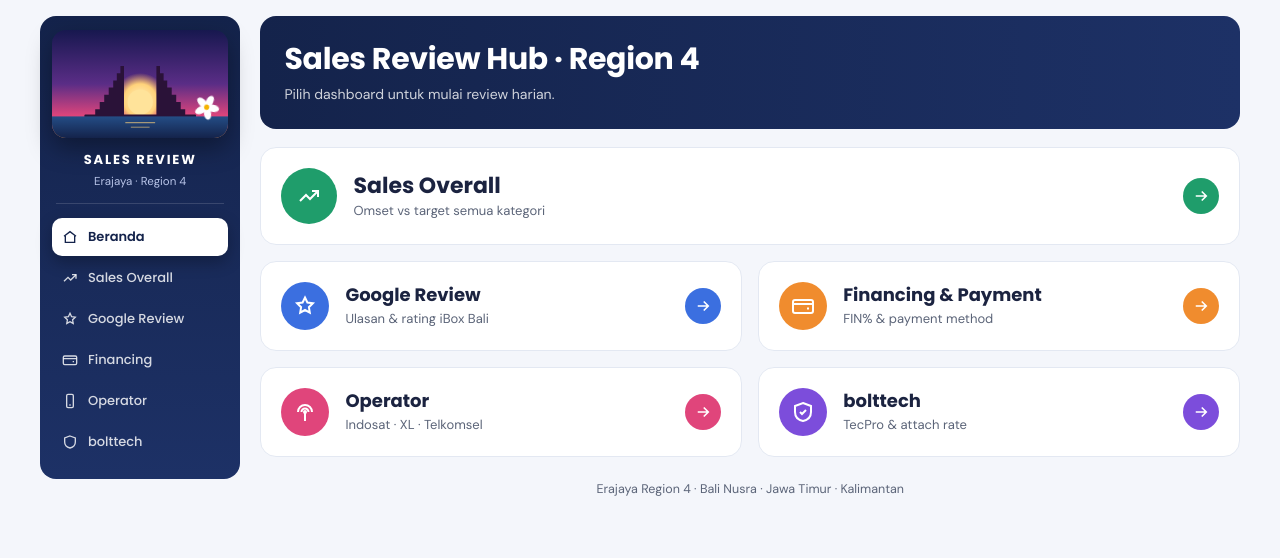
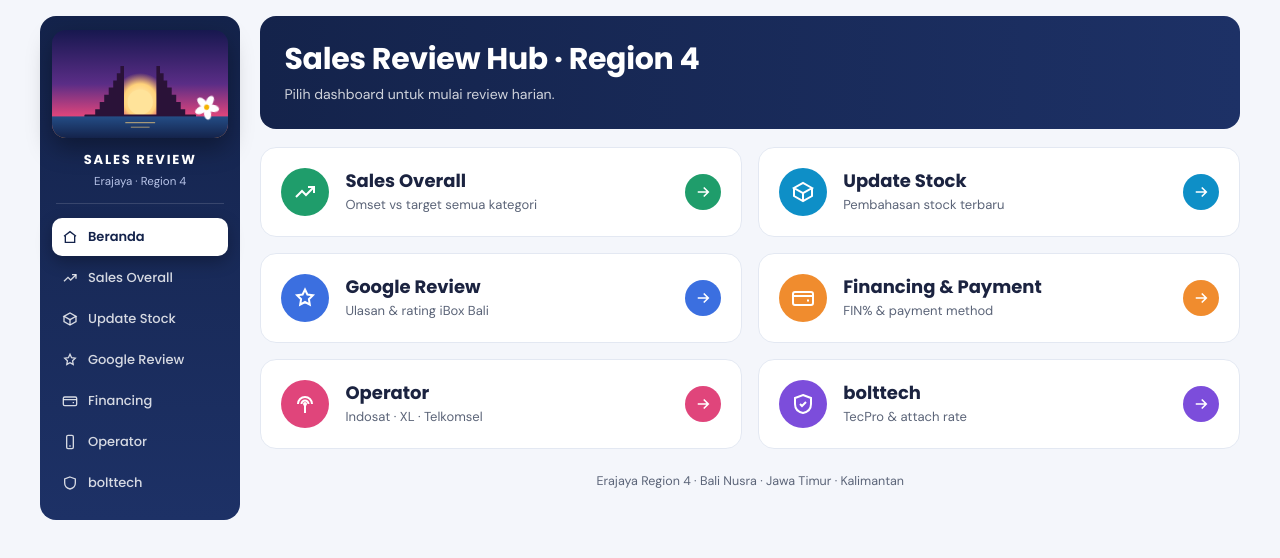
Before and after one commit to Adefc/Sales-Report-Daily-R4, a plain HTML site: page index.html in a window 1280 px wide. Drawn offline with Linux system fonts and the light colour scheme.

Commit message:
Add files via upload

```diff
--- a/index.html
+++ b/index.html
@@ -59,6 +59,7 @@ html{scroll-padding-top:76px}
 <nav class="hb-nav" aria-label="Menu" style="display:flex;flex-direction:column;gap:3px">
 <a href="#home" style="display:flex;align-items:center;gap:10px;padding:9px 10px;border-radius:10px;background:#fff;color:#14234b;font:600 13px Poppins,sans-serif;box-shadow:0 6px 16px rgba(0,0,0,.28)"><svg viewBox="0 0 24 24" width="16" height="16" fill="none" stroke="currentColor" stroke-width="2" aria-hidden="true"><path d="M3 11l9-7 9 7"/><path d="M5 10v10h14V10"/></svg>Beranda</a>
 <a href="#sales-overall" style="display:flex;align-items:center;gap:10px;padding:9px 10px;border-radius:10px;font:500 13px Poppins,sans-serif"><svg viewBox="0 0 24 24" width="16" height="16" fill="none" stroke="currentColor" stroke-width="2" aria-hidden="true"><path d="M3 17l6-6 4 4 8-8"/><path d="M15 7h6v6"/></svg>Sales Overall</a>
+<a href="#update-stock" style="display:flex;align-items:center;gap:10px;padding:9px 10px;border-radius:10px;font:500 13px Poppins,sans-serif"><svg viewBox="0 0 24 24" width="16" height="16" fill="none" stroke="currentColor" stroke-width="2" aria-hidden="true"><path d="M21 8l-9-5-9 5 9 5 9-5z"/><path d="M3 8v8l9 5 9-5V8"/><path d="M12 13v8"/></svg>Update Stock</a>
 <a href="#google-review" style="display:flex;align-items:center;gap:10px;padding:9px 10px;border-radius:10px;font:500 13px Poppins,sans-serif"><svg viewBox="0 0 24 24" width="16" height="16" fill="none" stroke="currentColor" stroke-width="2" aria-hidden="true"><path d="M12 3.5l2.4 5 5.5.8-4 3.9.9 5.4L12 16l-4.8 2.6.9-5.4-4-3.9 5.5-.8z"/></svg>Google Review</a>
 <a href="#financing" style="display:flex;align-items:center;gap:10px;padding:9px 10px;border-radius:10px;font:500 13px Poppins,sans-serif"><svg viewBox="0 0 24 24" width="16" height="16" fill="none" stroke="currentColor" stroke-width="2" aria-hidden="true"><rect x="2" y="6" width="20" height="13" rx="2"/><path d="M2 10h20M16 14.5h2"/></svg>Financing</a>
 <a href="#operator" style="display:flex;align-items:center;gap:10px;padding:9px 10px;border-radius:10px;font:500 13px Poppins,sans-serif"><svg viewBox="0 0 24 24" width="16" height="16" fill="none" stroke="currentColor" stroke-width="2" aria-hidden="true"><rect x="7" y="2" width="10" height="20" rx="2"/><path d="M11 18h2"/></svg>Operator</a>
@@ -71,10 +72,15 @@ html{scroll-padding-top:76px}
 <p style="margin:8px 0 0;font-size:14px;color:rgba(255,255,255,.8)">Pilih dashboard untuk mulai review harian.</p>
 </header>
 <div style="display:grid;grid-template-columns:repeat(auto-fit,minmax(min(100%,320px),1fr));gap:16px">
-<a id="sales-overall" class="hb-card" href="https://claude.ai/artifact/NoKAgXTFsaLQQ6hS5MvasS" target="_blank" rel="noopener" style="grid-column:1/-1;display:flex;align-items:center;gap:16px;background:#fff;border:1px solid #e3e8f2;border-radius:16px;padding:20px;color:#1b2340;min-height:44px;box-sizing:border-box">
-<span style="width:56px;height:56px;border-radius:50%;background:#1f9d6b;color:#fff;display:grid;place-items:center;flex:none"><svg viewBox="0 0 24 24" width="24" height="24" fill="none" stroke="currentColor" stroke-width="2" aria-hidden="true"><path d="M3 17l6-6 4 4 8-8"/><path d="M15 7h6v6"/></svg></span>
-<span style="flex:1;min-width:0"><span style="display:block;font:700 22px/1.25 Poppins,sans-serif">Sales Overall</span><span style="display:block;font-size:13px;color:#5b6478;margin-top:3px">Omset vs target semua kategori</span></span>
+<a id="sales-overall" class="hb-card" href="https://claude.ai/artifact/NoKAgXTFsaLQQ6hS5MvasS" target="_blank" rel="noopener" style="display:flex;align-items:center;gap:16px;background:#fff;border:1px solid #e3e8f2;border-radius:16px;padding:20px;color:#1b2340;min-height:44px;box-sizing:border-box">
+<span style="width:48px;height:48px;border-radius:50%;background:#1f9d6b;color:#fff;display:grid;place-items:center;flex:none"><svg viewBox="0 0 24 24" width="24" height="24" fill="none" stroke="currentColor" stroke-width="2" aria-hidden="true"><path d="M3 17l6-6 4 4 8-8"/><path d="M15 7h6v6"/></svg></span>
+<span style="flex:1;min-width:0"><span style="display:block;font:700 18px/1.25 Poppins,sans-serif">Sales Overall</span><span style="display:block;font-size:13px;color:#5b6478;margin-top:3px">Omset vs target semua kategori</span></span>
 <span style="width:36px;height:36px;border-radius:50%;background:#1f9d6b;color:#fff;display:grid;place-items:center;flex:none"><svg viewBox="0 0 24 24" width="18" height="18" fill="none" stroke="currentColor" stroke-width="2.2" aria-hidden="true"><path d="M5 12h14M13 6l6 6-6 6"/></svg></span>
+</a>
+<a id="update-stock" class="hb-card" href="https://claude.ai/share/a2969303-5902-46a0-9f19-581628b7b0b2" target="_blank" rel="noopener" style="display:flex;align-items:center;gap:16px;background:#fff;border:1px solid #e3e8f2;border-radius:16px;padding:20px;color:#1b2340;min-height:44px;box-sizing:border-box">
+<span style="width:48px;height:48px;border-radius:50%;background:#0e8fc7;color:#fff;display:grid;place-items:center;flex:none"><svg viewBox="0 0 24 24" width="24" height="24" fill="none" stroke="currentColor" stroke-width="2" aria-hidden="true"><path d="M21 8l-9-5-9 5 9 5 9-5z"/><path d="M3 8v8l9 5 9-5V8"/><path d="M12 13v8"/></svg></span>
+<span style="flex:1;min-width:0"><span style="display:block;font:700 18px/1.25 Poppins,sans-serif">Update Stock</span><span style="display:block;font-size:13px;color:#5b6478;margin-top:3px">Pembahasan stock terbaru</span></span>
+<span style="width:36px;height:36px;border-radius:50%;background:#0e8fc7;color:#fff;display:grid;place-items:center;flex:none"><svg viewBox="0 0 24 24" width="18" height="18" fill="none" stroke="currentColor" stroke-width="2.2" aria-hidden="true"><path d="M5 12h14M13 6l6 6-6 6"/></svg></span>
 </a>
 <a id="google-review" class="hb-card" href="https://claude.ai/artifact/4dDMTcF6P2keB3CpxmDCof" target="_blank" rel="noopener" style="display:flex;align-items:center;gap:16px;background:#fff;border:1px solid #e3e8f2;border-radius:16px;padding:20px;color:#1b2340;min-height:44px;box-sizing:border-box">
 <span style="width:48px;height:48px;border-radius:50%;background:#3b6fe0;color:#fff;display:grid;place-items:center;flex:none"><svg viewBox="0 0 24 24" width="24" height="24" fill="none" stroke="currentColor" stroke-width="2" aria-hidden="true"><path d="M12 3.5l2.4 5 5.5.8-4 3.9.9 5.4L12 16l-4.8 2.6.9-5.4-4-3.9 5.5-.8z"/></svg></span>
```
